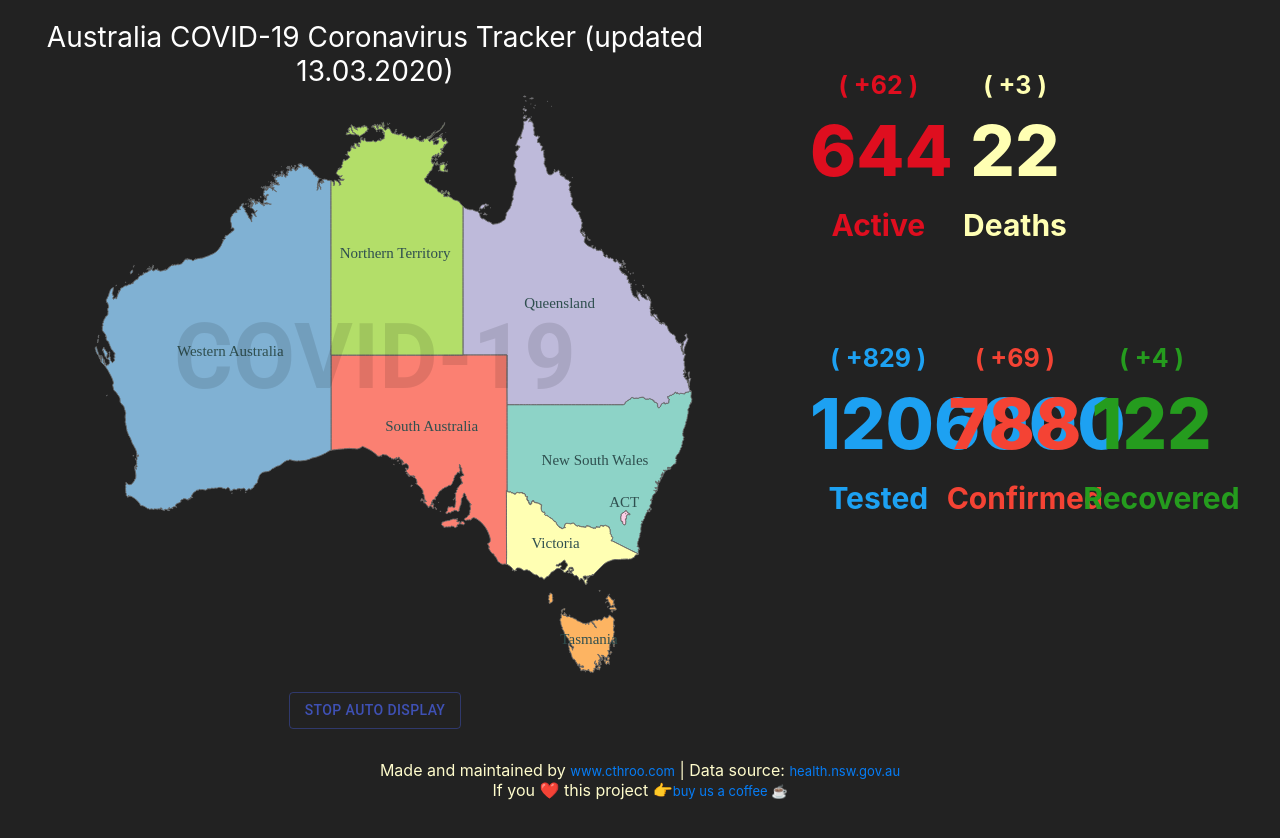
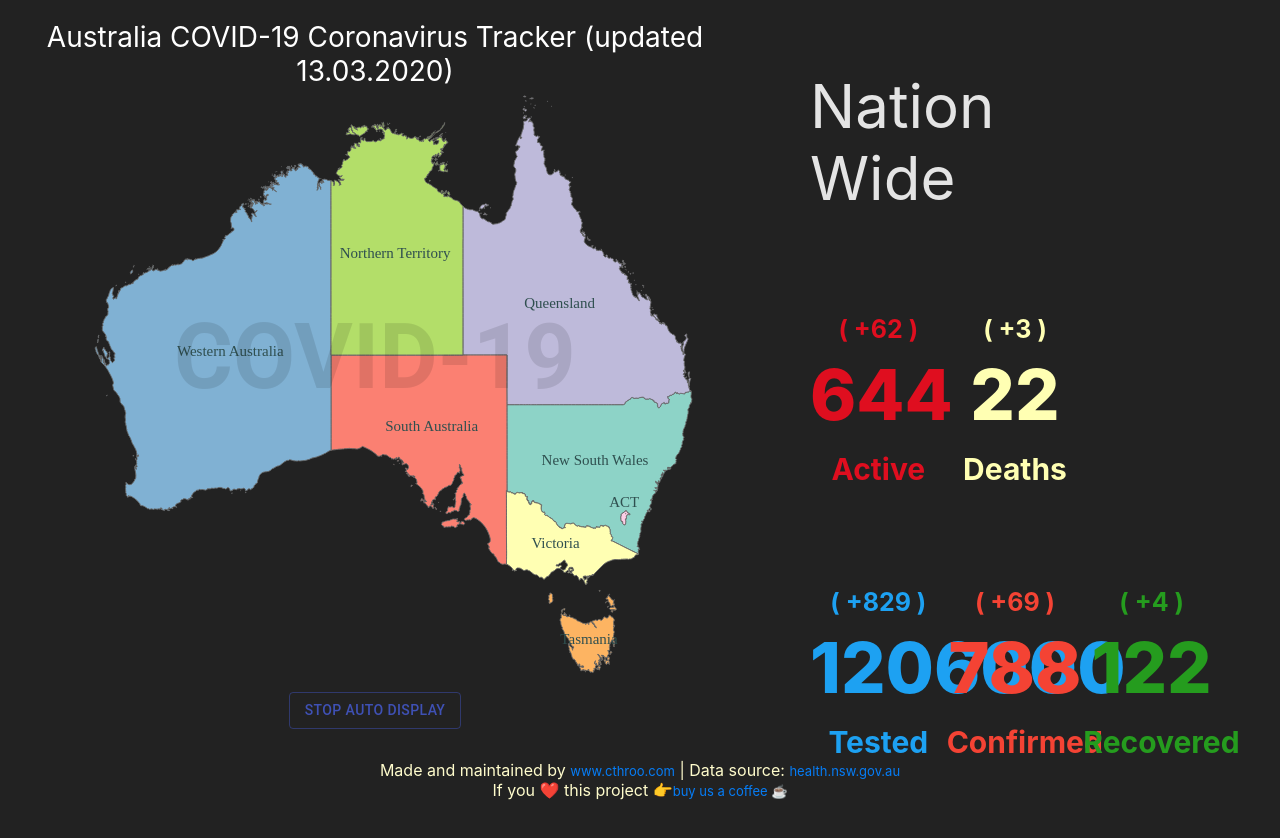
Before and after one commit to cthroo/covid-19-australia, a Next.js app: page / in a window 1280 px wide. Before the commit the page ends 800 px from the top, so only its background shows below. Built offline with nearby package versions, Linux system fonts and the light colour scheme.

Commit message:
add location

```diff
--- a/components/infoBoard.js
+++ b/components/infoBoard.js
@@ -39,6 +39,12 @@ const useStyles = makeStyles(theme => ({
     fontSize: '30px',
     fontWeight: 700,
   },
+  location: {
+    fontSize: '60px',
+  },
+  staState: {
+    color: '#e4e4e4',
+  },
   staActive: {
     color: '#df0e1f',
   },
@@ -68,6 +74,13 @@ export default function InfoBoard() {
   return (
     <div className={classes.root}>
       <Container className={classes.container} maxWidth="lg">
+        <Grid container item xs={12} className={classes.subContainer}>
+          <Grid item xs={4}>
+            <div className={classes.staState}>
+              <div className={classes.location}>Nation Wide</div>
+            </div>
+          </Grid>
+        </Grid>
         <Grid container item xs={12} className={classes.subContainer}>
           <Grid item xs={4}>
             <div className={classes.staActive}>
```
